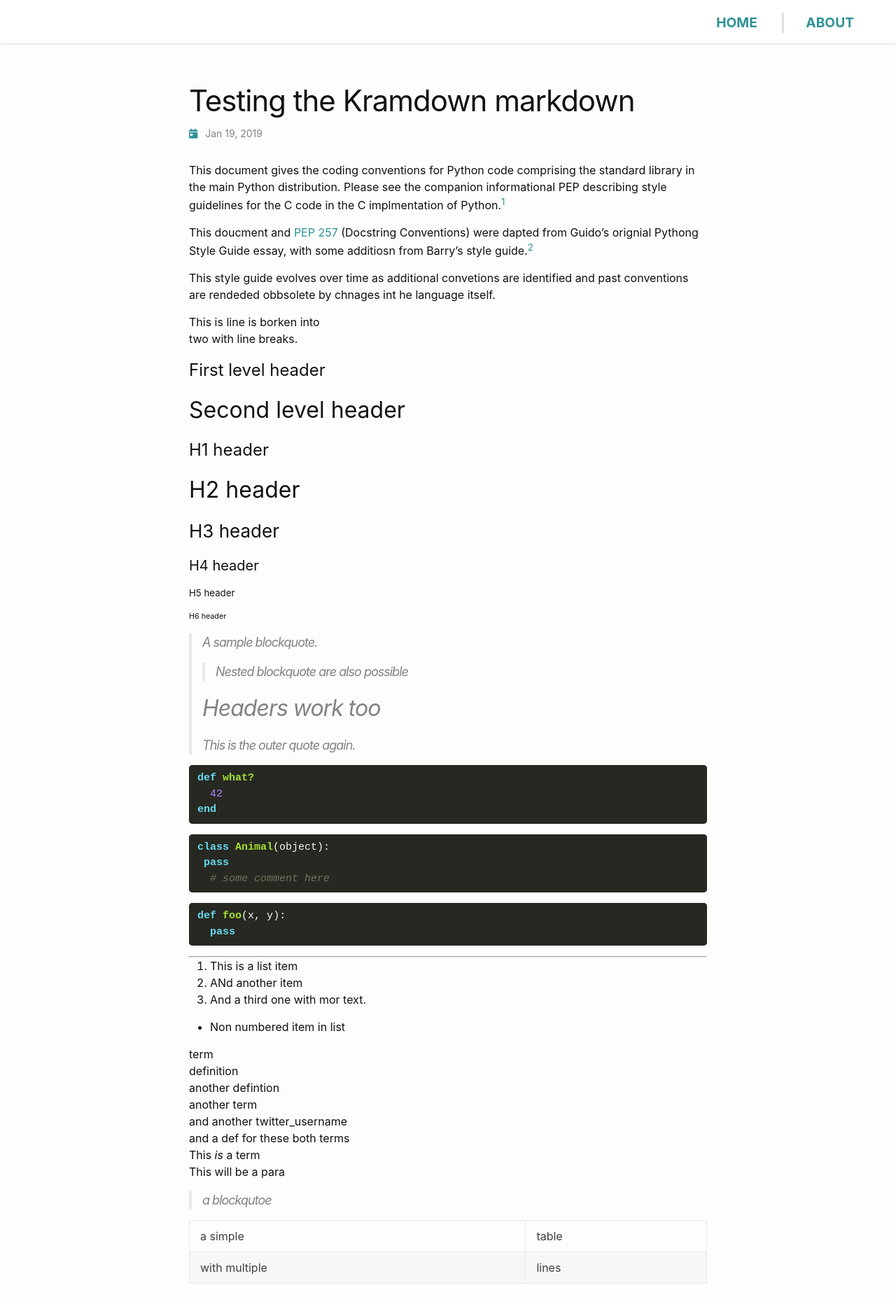
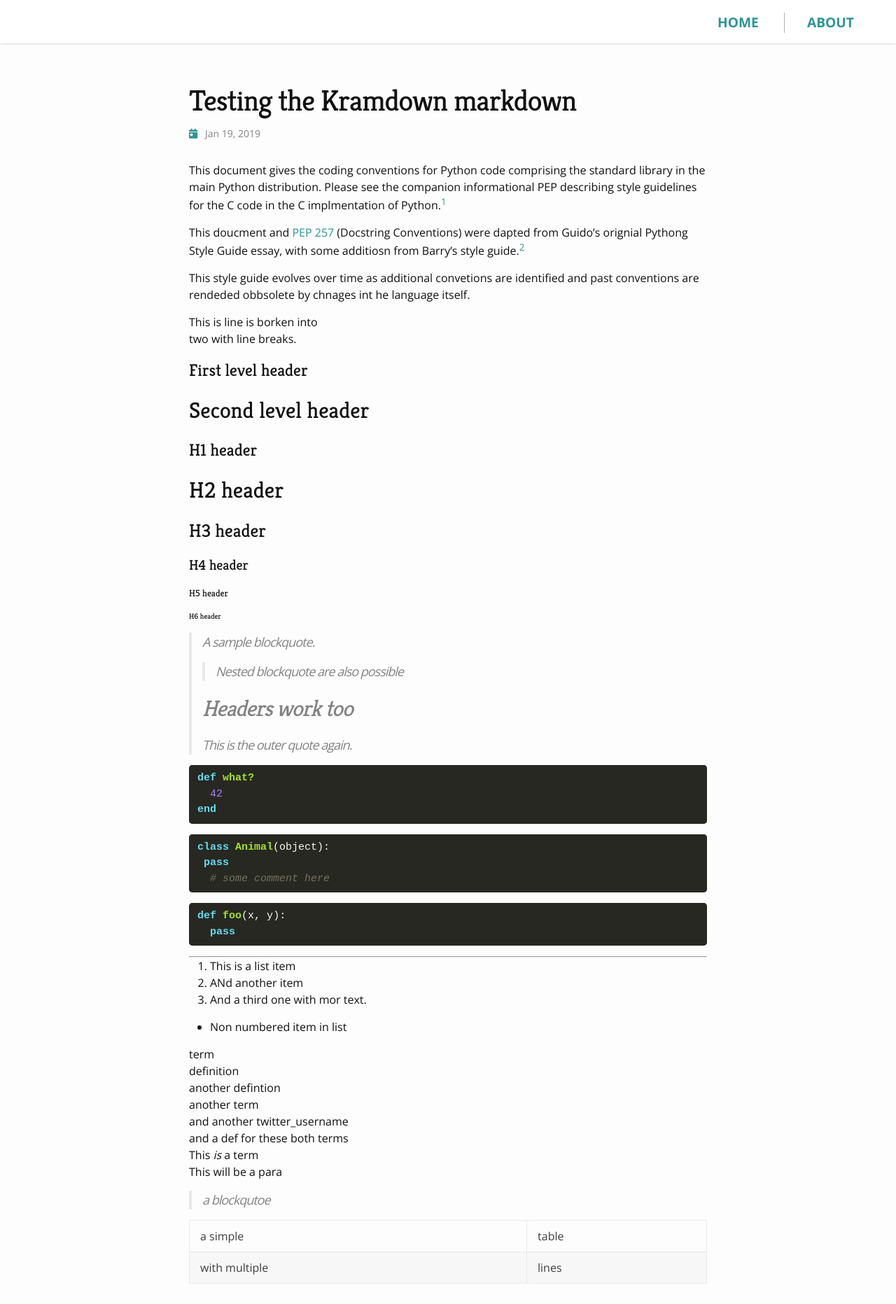
Before and after one commit to sinablk/sinablk.github.io, a Jekyll site: the page built from _posts/2019-01-19-testing-markdown.markdown, in a window 1280 px wide. Shown: the top 1863 px of the page at 70% size. Built offline with Jekyll 4.4.1, drawn with Linux system fonts in a browser that asks for light colours; nearby versions of some CDN libraries.

Commit message:
Add custom fonts

```diff
--- a/_includes/head.html
+++ b/_includes/head.html
@@ -18,6 +18,7 @@
   <meta http-equiv="X-UA-Compatible" content="IE=edge">
   <meta name="viewport" content="width=device-width, initial-scale=1">
 
+  <link href="https://fonts.googleapis.com/css?family=Kreon|Open+Sans:400,700" rel="stylesheet">
   <link rel="stylesheet" href="https://use.fontawesome.com/releases/v5.6.3/css/all.css"
     integrity="sha384-UHRtZLI+pbxtHCWp1t77Bi1L4ZtiqrqD80Kn4Z8NTSRyMA2Fd33n5dQ8lWUE00s/" crossorigin="anonymous">
   <link rel="stylesheet" href="{{ "/assets/main.css" | relative_url }}">
--- a/_sass/style.scss
+++ b/_sass/style.scss
@@ -2,7 +2,8 @@
 
 // Define defaults for each variable.
 
-$base-font-family: -apple-system, BlinkMacSystemFont, "Segoe UI", Roboto, Helvetica, Arial, sans-serif, "Apple Color Emoji", "Segoe UI Emoji", "Segoe UI Symbol" !default;
+$base-font-family: 'Open Sans', Helvetica, Arial, sans-serif !default;
+$headings-font-family: 'Kreon', Helvetica, Arial, serif !default;
 $base-font-size:   16px !default;
 $base-font-weight: 400 !default;
 $small-font-size:  $base-font-size * 0.875 !default;
--- a/_sass/styles/_base.scss
+++ b/_sass/styles/_base.scss
@@ -104,6 +104,7 @@ li {
  * Headings
  */
 h1, h2, h3, h4, h5, h6 {
+  font-family: $headings-font-family;
   font-weight: $base-font-weight;
 }
 
--- a/_sass/styles/_layout.scss
+++ b/_sass/styles/_layout.scss
@@ -29,7 +29,7 @@
 
 .nav-links a {
   font-size: 1.2rem;
-  font-weight: bold;
+  font-weight: 700;
   text-decoration: none;
   text-transform: uppercase;
 
@@ -47,6 +47,7 @@
  */
 .site-footer {
   border-top: 1px solid $grey-color-light;
+  font-size: $small-font-size;
   padding: $spacing-unit 0;
   text-align: center;
 }
@@ -97,6 +98,7 @@
 
 .post-link {
   display: inline-block;
+  margin-top: $spacing-unit / 2;
   @include relative-font-size(1.5);
 
   &:hover {
```
